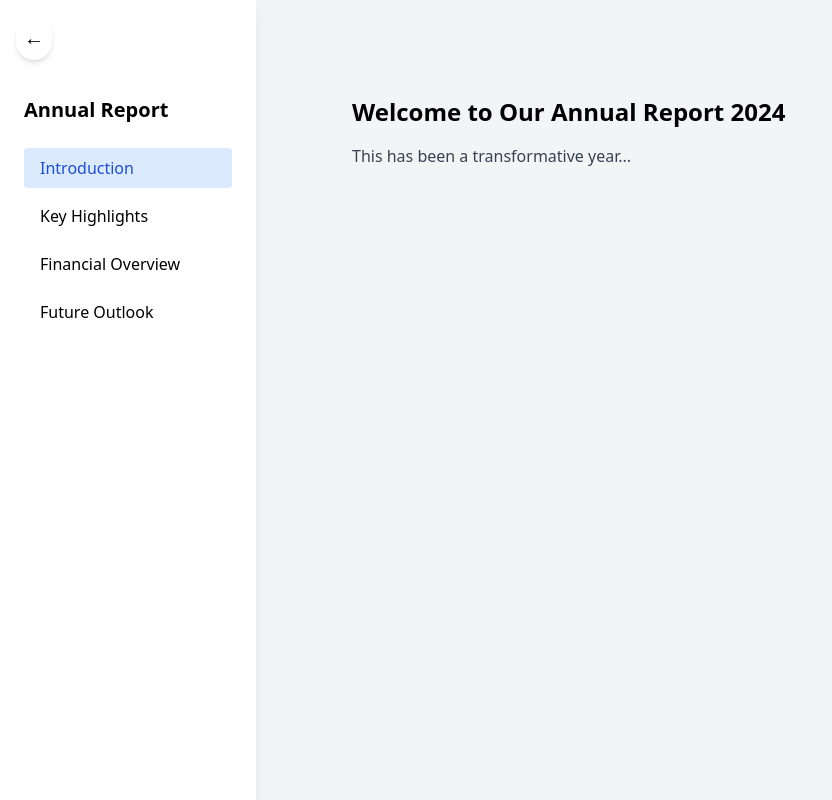
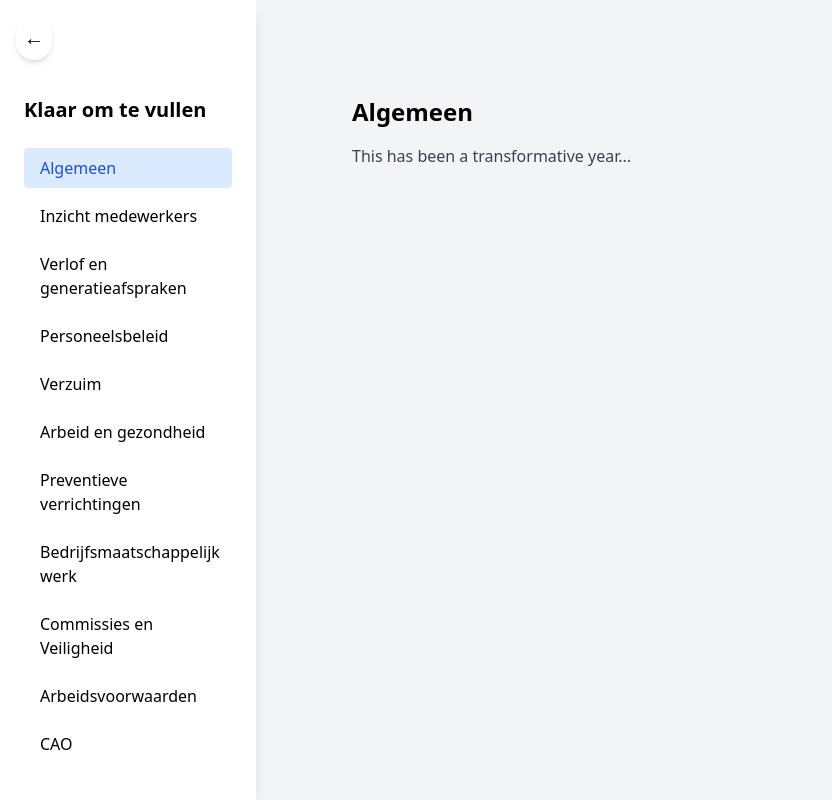
Before and after one commit to eddieedease/etz-annual, an Angular app: page / in a window 1280 px wide. Shown: the whole page, without its empty margins (0-832 px from the left). Built offline with nearby package versions, Linux system fonts and the light colour scheme.

Commit message:
structuur

```diff
--- a/src/app/app.component.html
+++ b/src/app/app.component.html
@@ -6,7 +6,7 @@
          class="fixed h-full bg-white shadow-lg overflow-hidden transition-all duration-300">
       <div class="p-6">
         <br><br><br>
-        <h1 class="text-xl font-bold mb-6">Annual Report</h1>
+        <h1 class="text-xl font-bold mb-6">Klaar om te vullen</h1>
         <nav class="space-y-2">
           <button *ngFor="let section of sections"
                   (click)="scrollToSection(section.id)"
@@ -33,15 +33,17 @@
       <section *ngFor="let section of sections"
                [id]="section.id"
                class="min-h-screen py-16">
-        <!-- Example content for each section -->
+
+        <!-- Algemeen -->
         <div [ngSwitch]="section.id">
-          <div *ngSwitchCase="'introduction'">
-            <h2 class="text-2xl font-bold mb-4">Welcome to Our Annual Report 2024</h2>
+          <div *ngSwitchCase="'Algemeen'">
+            <h2 class="text-2xl font-bold mb-4">Algemeen</h2>
             <p class="text-gray-700">This has been a transformative year...</p>
           </div>
 
-          <div *ngSwitchCase="'highlights'">
-            <h2 class="text-2xl font-bold mb-4">2024 Key Achievements</h2>
+           <!-- Inzicht medewerkers -->
+          <div *ngSwitchCase="'Inzicht medewerkers'">
+            <h2 class="text-2xl font-bold mb-4">Inzicht medewerkers</h2>
             <div class="grid grid-cols-1 md:grid-cols-2 gap-4">
               <div class="p-4 bg-white rounded-lg shadow">
                 <h3 class="text-lg font-semibold">Revenue Growth</h3>
@@ -50,17 +52,65 @@
             </div>
           </div>
 
-          <div *ngSwitchCase="'financials'">
-            <h2 class="text-2xl font-bold mb-4">Financial Performance</h2>
+           <!-- Verlof en generatieafspraken -->
+          <div *ngSwitchCase="'Verlof en generatieafspraken'">
+            <h2 class="text-2xl font-bold mb-4">Verlof en generatieafspraken</h2>
             <div class="bg-white p-6 rounded-lg shadow">
               <p class="text-gray-700">Detailed financial analysis...</p>
             </div>
           </div>
 
-          <div *ngSwitchCase="'outlook'">
-            <h2 class="text-2xl font-bold mb-4">Looking Ahead</h2>
+           <!-- Personeelsbeleid -->
+          <div *ngSwitchCase="'Personeelsbeleid'">
+            <h2 class="text-2xl font-bold mb-4">Personeelsbeleid</h2>
             <p class="text-gray-700">Our strategic priorities for the coming year...</p>
           </div>
+
+            <!-- Verzuim -->
+            <div *ngSwitchCase="'Verzuim'">
+              <h2 class="text-2xl font-bold mb-4">Verzuim</h2>
+              <p class="text-gray-700">Our strategic priorities for the coming year...</p>
+            </div>
+
+              <!-- Arbeid en gezondheid -->
+          <div *ngSwitchCase="'Arbeid en gezondheid'">
+            <h2 class="text-2xl font-bold mb-4">Arbeid en gezondheid</h2>
+            <p class="text-gray-700">Our strategic priorities for the coming year...</p>
+          </div>
+
+            <!-- Preventieve verrichtingen -->
+            <div *ngSwitchCase="'Preventieve verrichtingen'">
+              <h2 class="text-2xl font-bold mb-4">Preventieve verrichtingen</h2>
+              <p class="text-gray-700">Our strategic priorities for the coming year...</p>
+            </div>
+
+            <!-- Bedrijfsmaatschappelijk werk -->
+            <div *ngSwitchCase="'Bedrijfsmaatschappelijk werk'">
+              <h2 class="text-2xl font-bold mb-4">Bedrijfsmaatschappelijk werk</h2>
+              <p class="text-gray-700">Our strategic priorities for the coming year...</p>
+            </div>
+
+            <!-- Commissies en Veiligheid -->
+            <div *ngSwitchCase="'Commissies en Veiligheid'">
+              <h2 class="text-2xl font-bold mb-4">Commissies en Veiligheid</h2>
+              <p class="text-gray-700">Our strategic priorities for the coming year...</p>
+            </div>
+
+            <!-- Arbeidsvoorwaarden -->
+            <div *ngSwitchCase="'Arbeidsvoorwaarden'">
+              <h2 class="text-2xl font-bold mb-4">Arbeidsvoorwaarden</h2>
+              <p class="text-gray-700">Our strategic priorities for the coming year...</p>
+            </div>
+
+            <!-- CAO -->
+            <div *ngSwitchCase="'CAO'">
+              <h2 class="text-2xl font-bold mb-4">CAO</h2>
+              <p class="text-gray-700">Our strategic priorities for the coming year...</p>
+            </div>
+
+
+
+
         </div>
       </section>
     </div>
--- a/src/app/app.component.ts
+++ b/src/app/app.component.ts
@@ -15,29 +15,64 @@ interface Section {
   standalone: true,
   imports: [CommonModule],
 })
+
 export class AppComponent {
   isSidebarOpen = true;
   activeSection = 'introduction';
-
   sections: Section[] = [
     {
-      id: 'introduction',
-      title: 'Introduction',
+      id: 'Algemeen',
+      title: 'Algemeen',
       template: null // You'll replace these with actual content
     },
     {
-      id: 'highlights',
-      title: 'Key Highlights',
+      id: 'Inzicht medewerkers',
+      title: 'Inzicht medewerkers',
       template: null
     },
     {
-      id: 'financials',
-      title: 'Financial Overview',
+      id: 'Verlof en generatieafspraken',
+      title: 'Verlof en generatieafspraken',
       template: null
     },
     {
-      id: 'outlook',
-      title: 'Future Outlook',
+      id: 'Personeelsbeleid',
+      title: 'Personeelsbeleid',
+      template: null
+    },
+    {
+      id: 'Verzuim',
+      title: 'Verzuim',
+      template: null
+    },
+    {
+      id: 'Arbeid en gezondheid',
+      title: 'Arbeid en gezondheid',
+      template: null
+    },
+    {
+      id: 'Preventieve verrichtingen',
+      title: 'Preventieve verrichtingen',
+      template: null
+    },
+    {
+      id: 'Bedrijfsmaatschappelijk werk',
+      title: 'Bedrijfsmaatschappelijk werk',
+      template: null
+    },
+    {
+      id: 'Commissies en Veiligheid',
+      title: 'Commissies en Veiligheid',
+      template: null
+    },
+    {
+      id: 'Arbeidsvoorwaarden',
+      title: 'Arbeidsvoorwaarden',
+      template: null
+    },
+    {
+      id: 'CAO',
+      title: 'CAO',
       template: null
     }
   ];
```
